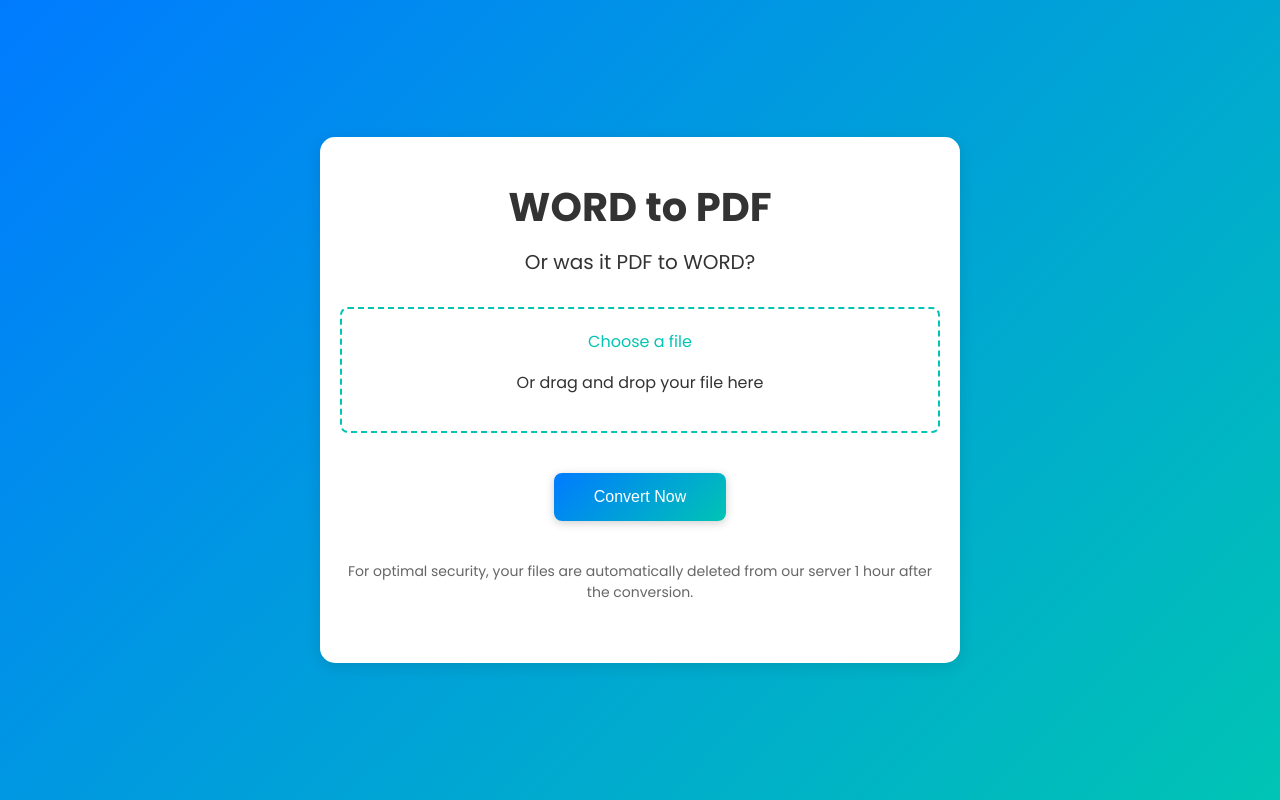
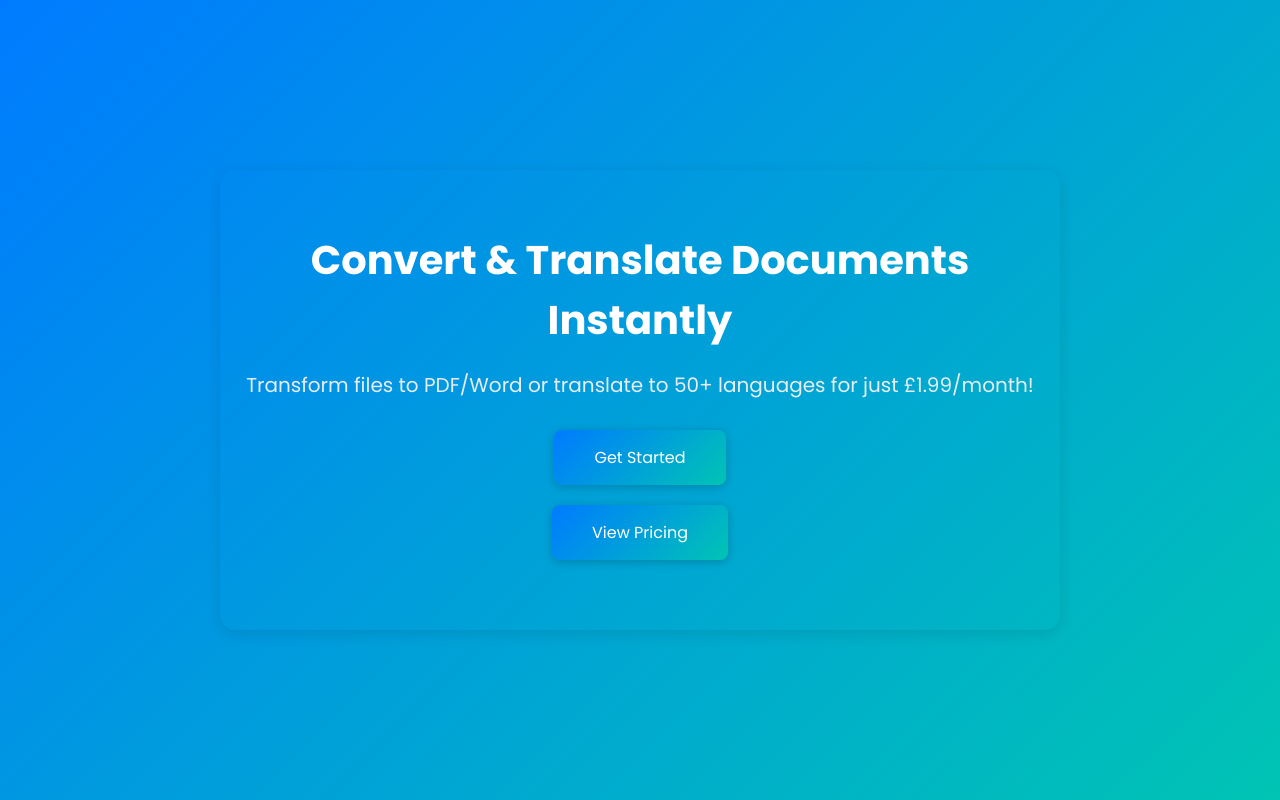
Before and after one commit to alexluchian137-lab/DocConvertProCreator-docconvertpro, a plain HTML site: page index.html in a window 1280 px wide. Drawn offline with Linux system fonts and the light colour scheme.

```diff
--- a/index.html
+++ b/index.html
@@ -1,7 +1,7 @@
 <!DOCTYPE html>
 <html lang="en">
 <head>
-    <title>DocConvertPro - WORD to PDF</title>
+    <title>DocConvertPro</title>
     <link href="https://fonts.googleapis.com/css2?family=Poppins:wght@400;700&display=swap" rel="stylesheet">
     <style>
         body {
@@ -17,86 +17,61 @@
             justify-content: center;
         }
         .container {
-            padding: 40px 20px;
+            padding: 60px 20px;
             border-radius: 15px;
             box-shadow: 0 4px 15px rgba(0, 0, 0, 0.1);
-            max-width: 600px;
-            background: #FFFFFF;
-            color: #333;
+            max-width: 800px;
         }
-        .title {
+        .header {
             font-size: 40px;
             font-weight: bold;
-            margin-bottom: 10px;
+            opacity: 0;
+            transform: translateY(20px);
+            animation: slideFadeIn 1s ease-in forwards;
         }
-        .subtitle {
+        .subheader {
             font-size: 20px;
-            margin-bottom: 30px;
+            color: #E8ECEF;
+            margin: 20px 0;
+            opacity: 0;
+            transform: translateY(20px);
+            animation: slideFadeIn 1s ease-in 0.2s forwards;
         }
-        .file-upload {
-            margin-bottom: 20px;
-            padding: 20px;
-            border: 2px dashed #00C4B4;
-            border-radius: 8px;
-            cursor: pointer;
-        }
-        .file-label {
-            color: #00C4B4;
-            font-size: 16px;
-        }
-        .convert-button {
+        .cta-button {
             background: linear-gradient(135deg, #007BFF, #00C4B4);
             color: #FFFFFF;
             padding: 15px 40px;
             border-radius: 8px;
-            border: none;
-            cursor: pointer;
+            text-decoration: none;
             font-size: 16px;
-            margin: 20px 0;
+            display: inline-block;
+            margin: 10px 0;
             box-shadow: 0 2px 10px rgba(0, 0, 0, 0.2);
+            opacity: 0;
+            transform: translateY(30px);
+            animation: slideIn 1.2s ease-in forwards;
         }
-        .convert-button:hover {
-            transform: scale(1.05);
+        .cta-button:hover {
+            transform: scale(1.1);
             box-shadow: 0 4px 20px rgba(0, 196, 180, 0.5);
             transition: all 0.3s ease;
         }
-        .progress {
-            margin: 20px 0;
-            background: #F8F9FA;
-            border-radius: 8px;
-            height: 10px;
-            display: none; /* Hidden until conversion starts */
+        @keyframes slideFadeIn {
+            from { opacity: 0; transform: translateY(20px); }
+            to { opacity: 1; transform: translateY(0); }
         }
-        .progress-bar {
-            background: #00C4B4;
-            height: 10px;
-            width: 0;
-            border-radius: 8px;
-            transition: width 0.3s ease;
-        }
-        .security-note {
-            font-size: 14px;
-            color: #666;
-            margin: 20px 0;
+        @keyframes slideIn {
+            from { opacity: 0; transform: translateY(30px); }
+            to { opacity: 1; transform: translateY(0); }
         }
     </style>
 </head>
 <body>
     <div class="container">
-        <div class="title">WORD to PDF</div>
-        <div class="subtitle">Or was it PDF to WORD?</div>
-        <form method="post" enctype="multipart/form-data">
-            <div class="file-upload">
-                <label for="file" class="file-label">Choose a file</label>
-                <input type="file" id="file" name="file" accept=".docx" style="display: none;">
-                <p>Or drag and drop your file here</p>
-            </div>
-            <button type="submit" class="convert-button">Convert Now</button>
-        </form>
-        <div class="progress">
-            <div class="progress-bar"></div>
-        </div>
-        <div class="security-note">For optimal security, your files are automatically deleted from our server 1 hour after the conversion.</div>
+        <div class="header">Convert & Translate Documents Instantly</div>
+        <div class="subheader">Transform files to PDF/Word or translate to 50+ languages for just £1.99/month!</div>
+        <a href="converter.html" class="cta-button">Get Started</a>
+        <div><a href="pricing.html" class="cta-button">View Pricing</a></div>
     </div>
 </body>
 </html>
```
